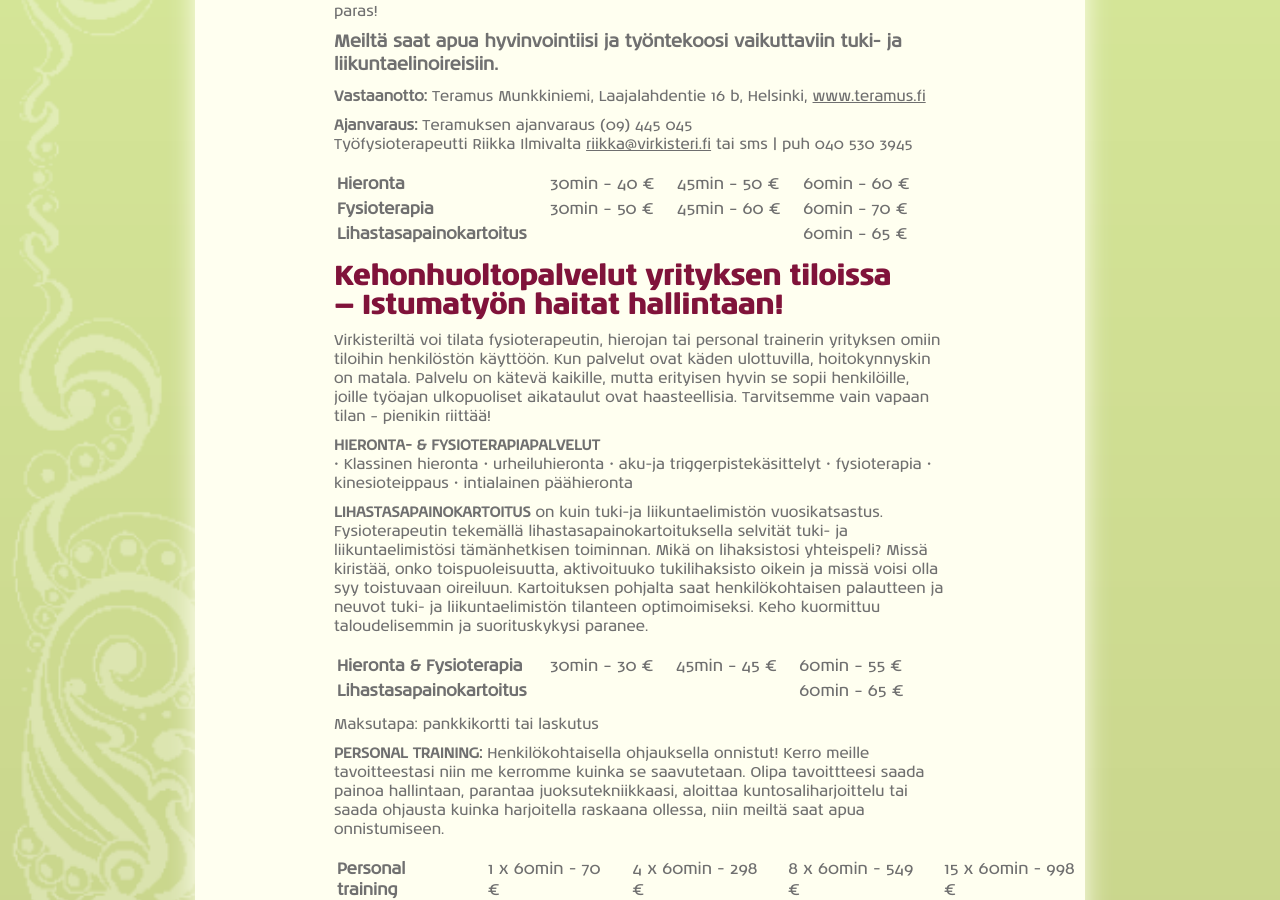
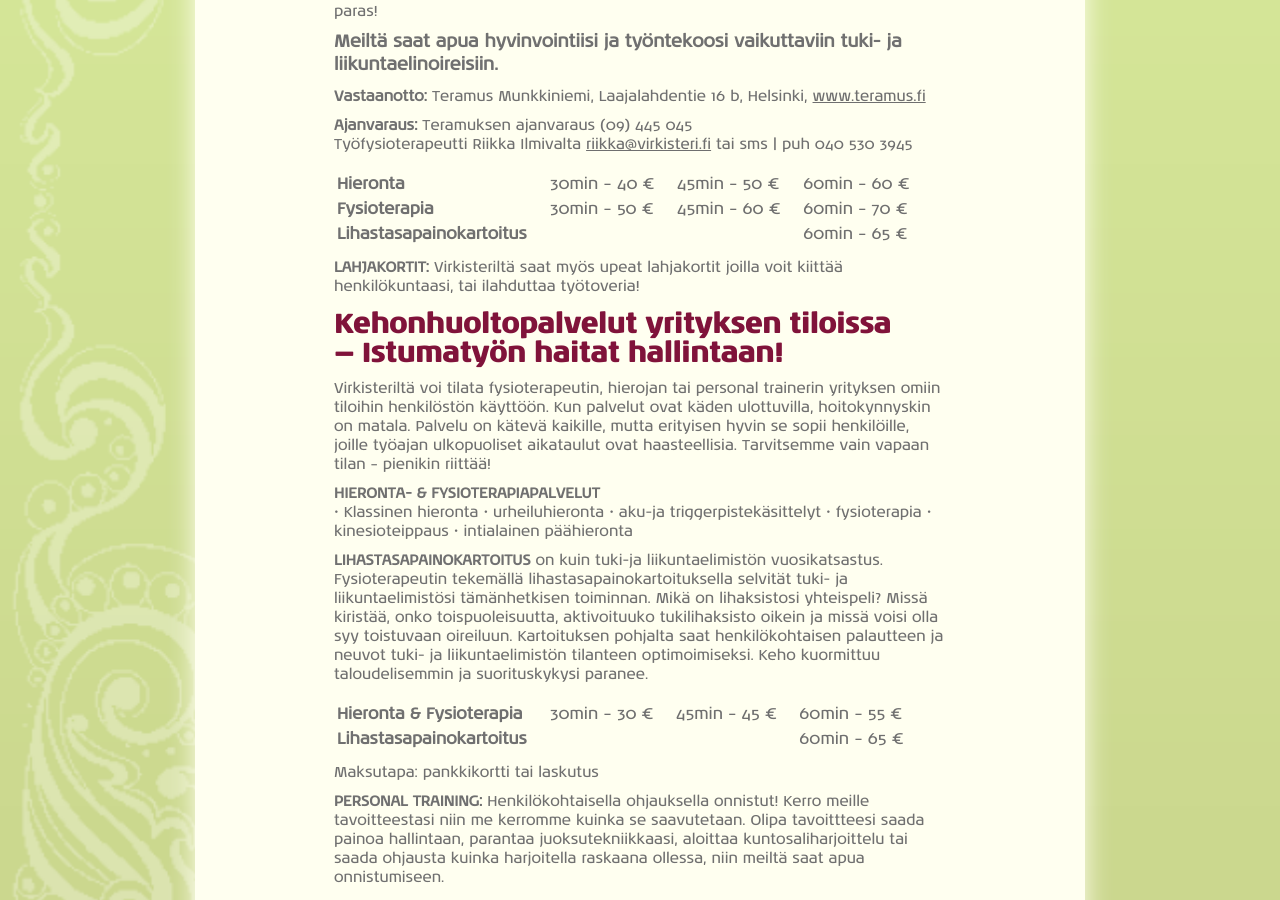
Before and after one commit to sdsykes-web/virkisteri, a Jekyll site: the page built from fysioterapia.md, in a window 1280 px wide and 900 px high, scrolled down 767 px. Built offline with Jekyll 4.4.1, drawn with Linux system fonts in a browser that asks for light colours; nearby versions of some CDN libraries; some web fonts are replaced.

Commit message:
Update fysioterapia.md

```diff
--- a/fysioterapia.md
+++ b/fysioterapia.md
@@ -29,6 +29,8 @@ Työfysioterapeutti Riikka Ilmivalta [riikka@virkisteri.fi](mailto:riikka@virkis
     <th>Lihastasapainokartoitus</th><td></td><td></td><td>60min – 65 €</td>
   </tr>
 </table>
+
+**LAHJAKORTIT:** Virkisteriltä saat myös upeat lahjakortit joilla voit kiittää henkilökuntaasi, tai ilahduttaa työtoveria!
 
 ### Kehonhuoltopalvelut yrityksen tiloissa<br>&mdash; Istumatyön haitat hallintaan!
 
```
